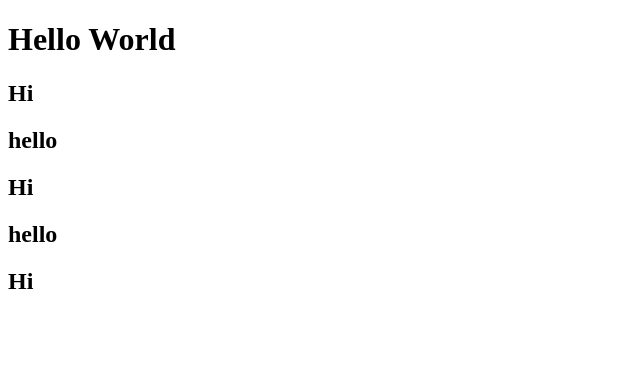
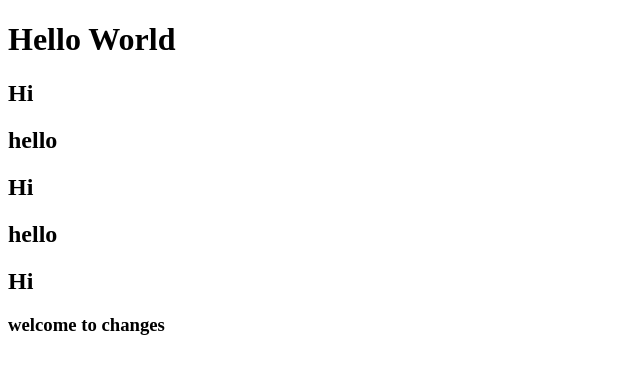
Before and after one commit to VaibhavBedarkar/demorepo, a plain HTML site: page index.html in a window 1280 px wide. Shown: the whole page, without its empty margins (0-640 px from the left). Drawn offline with Linux system fonts and the light colour scheme.

Commit message:
Added: 4s

```diff
--- a/index.html
+++ b/index.html
@@ -12,5 +12,6 @@
     <h2>Hi</h2>
     <h2>hello</h2>
     <h2>Hi</h2>
+    <h3>welcome to changes</h3>
 </body>
 </html>
```
